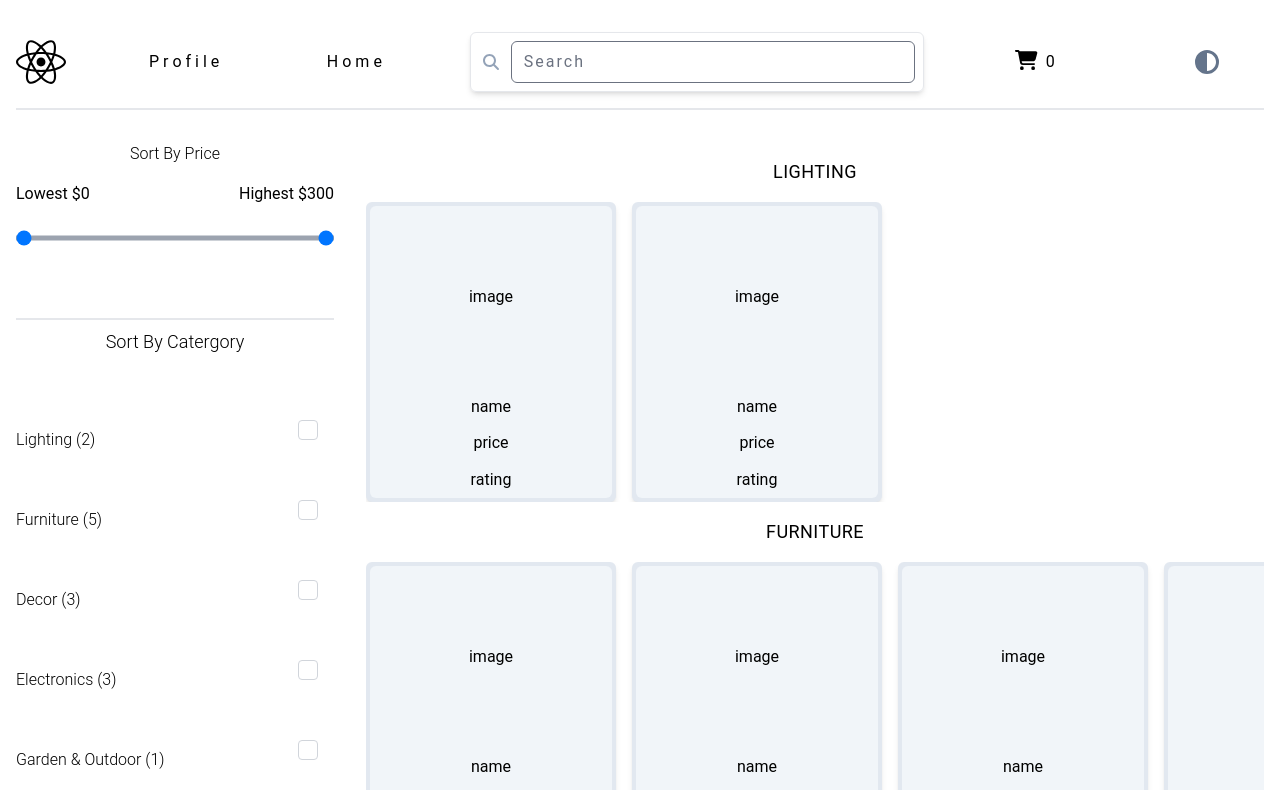
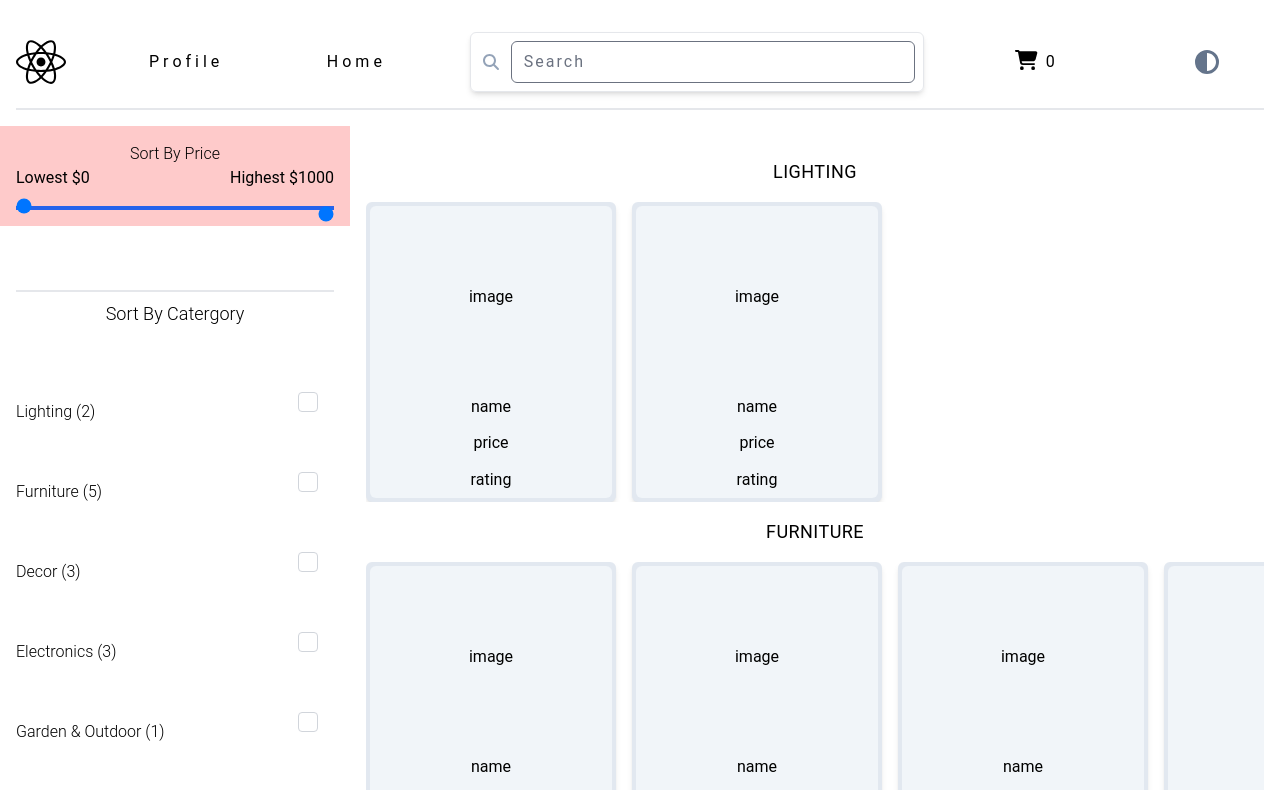
Before and after one commit to mSharifHub/e-commerce, a React (Create React App) app: page / in a window 1280 px wide. Shown: the top 790 px of the page. Built offline with nearby package versions, Linux system fonts and the light colour scheme.

Commit message:
#1.4 adjusted the logic for the double price filte max and min positionioning for the selected range

```diff
--- a/src/components/filter/priceComponent/PriceComponent.jsx
+++ b/src/components/filter/priceComponent/PriceComponent.jsx
@@ -2,58 +2,64 @@
 import { useState } from "react";
 
 export default function PriceComponent() {
-  // TODO implement the reducer hook
-  const [priceRange, setPriceRange] = useState({ min: 0, max: 300 });
+  const [value, setValue] = useState({ min: 0, max: 1000 });
 
-  const onPriceRangeChange = (e) => {
-    setPriceRange((prev) => ({
-      ...prev,
-      [e.target.name]: e.target.value,
-    }));
+  const onValueChange = (event) => {
+    event.preventDefault();
+    const parsedValue = parseFloat(event.target.value);
+
+    setValue((prevValue) => {
+      return event.target.name === "min"
+        ? { ...prevValue, min: Math.min(parsedValue, prevValue.max) }
+        : { ...prevValue, max: Math.max(parsedValue, prevValue.min) };
+    });
   };
-  // ToDo inputs collide causing only the highest input label to be selected. Add filled background for the range
+  const minPos = (value.min / 1000) * 100;
+  const maxPos = 100 - (value.max / 1000) * 100;
 
   return (
-    <div className="flex flex-col p-4 ">
-      <span className="text-center mb-4 font-light text-large">
-        Sort By Price
-      </span>
+    <div className="flex flex-col p-4  bg-red-200">
+      <span className="text-center font-light text-large">Sort By Price</span>
       <div className="flex justify-between ">
-        <span>Lowest ${priceRange.min}</span>
-        <span> Highest ${priceRange.max}</span>
+        <span>Lowest ${value.min}</span>
+        <span> Highest ${value.max}</span>
       </div>
-
-      <div className=" mt-8 relative w-full ">
-        {/* Gray track */}
-        <div className="absolute bg-gray-400 h-[5px] w-full top-1/2  -translate-y-1/2" />
-        {/* Blue track */}
-        <div className="absolute bg-blue-500 h-[5px]" />
-        <label htmlFor="price-range-l">
+      {/* container for the price range */}
+      <div className="mt-4">
+        {/* unselected range */}
+        <div className="h-1 relative bg-slate-300">
+          {/* selected range */}
+          <div
+            className=" h-full absolute bg-blue-600"
+            style={{ left: `${minPos}%`, right: `${maxPos}%` }}
+          />
+          {/* thumbs */}
+          <label htmlFor="range-l">
             <input
               type="range"
+              id="range-l"
+              name="min"
               min="0"
-            max="300"
-            id="price-range-l"
-            name="min"
-            value={priceRange.min}
-            onChange={onPriceRangeChange}
-            className="absolute w-full top-1/2 transform translate-y-[-50%] appearance-none bg-transparent  cursor-pointer  "
+              max="1000"
+              value={value.min}
+              onChange={onValueChange}
+              className="absolute w-full appearance-none  -top-2 rounded-lg  cursor-pointer bg-transparent"
             />
           </label>
-
-        <label htmlFor="price-range-h">
+          <label htmlFor="range-h">
             <input
               type="range"
+              id="range-h"
+              name="max"
               min="0"
-            max="300"
-            id="price-range-h"
-            name="max"
-            value={priceRange.max}
-            onChange={onPriceRangeChange}
-            className="absolute w-full top-1/2 transform translate-y-[-50%] appearance-none bg-transparent  cursor-pointer"
+              max="1000"
+              value={value.max}
+              onChange={onValueChange}
+              className="absolute w-full appearance-none op-2 rounded-lg   cursor-pointer bg-transparent "
             />
           </label>
         </div>
       </div>
+    </div>
   );
 }
--- a/src/styles/main.css
+++ b/src/styles/main.css
@@ -22,36 +22,3 @@ input[type="radio"] {
   opacity: 0;
   position: absolute;
 }
-
-.range-input {
-  position: relative;
-}
-
-.range-input::before {
-  content: "";
-  position: absolute;
-  width: 100%;
-  height: 4px;
-  background-color: gray;
-  top: 50%;
-  transform: translateY(-50%);
-  z-index: 1;
-}
-
-.range-lower,
-.range-upper {
-  position: absolute;
-  width: 100%;
-  -webkit-appearance: none;
-  background: transparent;
-  z-index: 2;
-}
-
-.range-slider__track {
-  position: absolute;
-  height: 4px;
-  background-color: blue;
-  top: 50%;
-  transform: translateY(-50%);
-  z-index: 1;
-}
```
Lines whose indentation alone changed are shown as unchanged.
